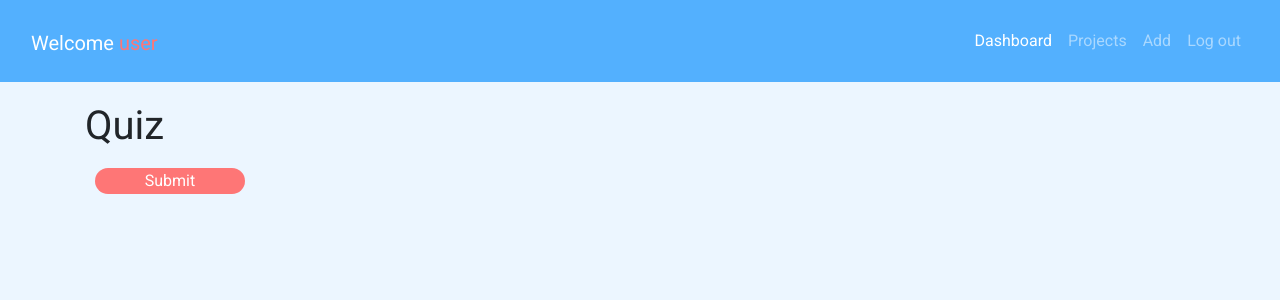
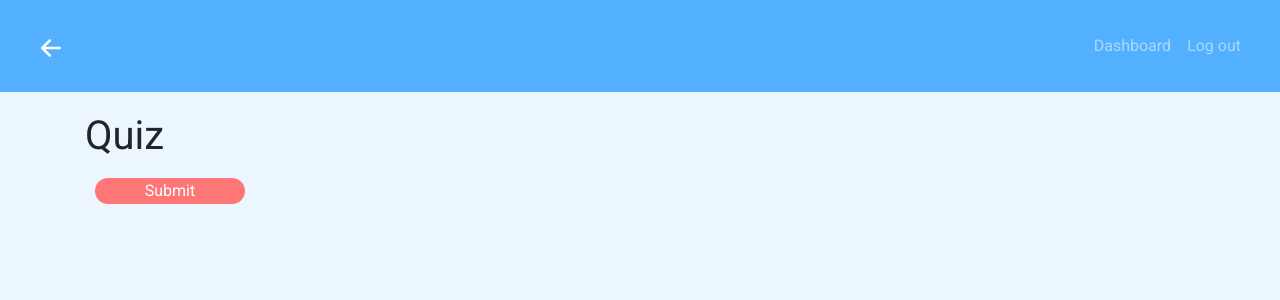
Before and after one commit to SalarHoushvand/QuizApp, a Flask app: page /post_quiz in a window 1280 px wide. Shown: the top 300 px of the page. Run offline with Flask 2, Linux system fonts and the light colour scheme; data that the repository does not hold is empty; some libraries are stand-ins or nearby versions.

Commit message:
updated links

```diff
--- a/app.py
+++ b/app.py
@@ -7,7 +7,6 @@ import requests
 from clarifai.errors import ApiError
 import uuid
 from datetime import date
-
 
 # APP
 app = Flask(__name__)
@@ -47,8 +46,8 @@ def index():
         user = mds.User(email=email, password=hashed_paswd)
         db.session.add(user)
         db.session.commit()
-        flash("registered successfully", 'success')
-        return  redirect(url_for('login'))
+
+        return redirect(url_for('login'))
         # return redirect(url_for("login"))
 
     return render_template("index.html", form=reg_form)
@@ -73,19 +72,17 @@ def login():
 @app.route("/logout", methods=['GET'])
 def logout():
     logout_user()
-    flash("you have logged out", 'success')
     return redirect(url_for('login'))
+
 
 # =====================================================================================================================
 
 
-
 @app.route("/pre_quiz", methods=['GET', 'POST'])
 def pre_quiz():
-
     if request.method == 'POST':
         question_num = request.form.get('questionNumber')
-        resp = requests.get('https://mathgen-api.herokuapp.com/union/'+question_num + '/11')
+        resp = requests.get('https://mathgen-api.herokuapp.com/union/' + question_num + '/11')
         if resp.status_code != 200:
             # This means something went wrong.
             raise ApiError('GET /tasks/ {}'.format(resp.status_code))
@@ -103,11 +100,10 @@ def pre_quiz():
         topic_json = topics.json()
         topics_list = list(topic_json['topics'].keys())
         # add_questions(questions, quiz_id)
-        return render_template("pre_quiz.html", topics= topics_list)
+        return render_template("pre_quiz.html", topics=topics_list)
 
 
-
-@app.route("/quiz", methods=['GET','POST'])
+@app.route("/quiz", methods=['GET', 'POST'])
 def quiz():
     quiz_id = request.args.get("quiz_id")
     user_object = mds.QuizJson.query.filter_by(quiz_id=quiz_id).first()
@@ -118,11 +114,11 @@ def quiz():
 
     # to calculate score
     question_num = len(questions)
-    point = 100/question_num
+    point = 100 / question_num
     score_int = 0
 
     if request.method == 'POST':
-        user_selections=[]
+        user_selections = []
         for i in questions:
             questionId = i['questionID']
             selected = int(request.form.get(questionId))
@@ -133,29 +129,15 @@ def quiz():
             else:
                 print('wrong')
         score = str(score_int)
-        quiz = mds.Scores(quiz_id=quiz_id, user_email=user_email, user_selections=user_selections, submit_date=submit_date, score=score)
+        quiz = mds.Scores(quiz_id=quiz_id, user_email=user_email, user_selections=user_selections,
+                          submit_date=submit_date, score=score)
         db.session.add(quiz)
         db.session.commit()
 
-        return render_template("post_quiz.html", quiz_id=quiz_id, questions = questions, user_selections=user_selections, submit_date=submit_date, user_email=user_email, score=score)
+        return render_template("post_quiz.html", quiz_id=quiz_id, questions=questions, user_selections=user_selections,
+                               submit_date=submit_date, user_email=user_email, score=score)
     else:
-        return render_template("quiz.html", quiz_id=quiz_id, questions = questions)
-
-
-
-
-
-
-
-
-
-
-
-
-
-
-
-
+        return render_template("quiz.html", quiz_id=quiz_id, questions=questions)
 
 
 # =====================================================================================================================
@@ -178,11 +160,6 @@ def quiz():
 #         #add_questions(questions, quiz_id)
 #
 #
-
-
-
-
-
 
 
 #
@@ -208,7 +185,7 @@ def quiz():
 #
 @app.route("/post_quiz", methods=['GET'])
 def post_quiz():
-    quiz_id='37264308e1ad11ea823f8c164545a35c'
+    quiz_id = '37264308e1ad11ea823f8c164545a35c'
 
     user_object = mds.Question.query.filter_by(quiz_id=quiz_id).all()
     questions = {}
@@ -220,27 +197,27 @@ def post_quiz():
         option4 = i.option4
         answer = i.answer
 
+        questions.update([
+            {
+                "answerSelectionType": "single",
+                "answers": [
+                    option1,
+                    option2,
+                    option3,
+                    option4
+                ],
+                "correctAnswer": answer,
+                "explanation": "",
+                "messageForCorrectAnswer": "Correct Answer",
+                "messageForIncorrectAnswer": "Incorrect Answer",
+                "point": "10",
+                "question": question,
+                "questionType": "text"
+            }
+        ])
 
-        questions.update([
-        {
-          "answerSelectionType": "single",
-          "answers": [
-           option1,
-            option2,
-            option3,
-           option4
-          ],
-          "correctAnswer": answer,
-          "explanation": "",
-          "messageForCorrectAnswer": "Correct Answer",
-          "messageForIncorrectAnswer": "Incorrect Answer",
-          "point": "10",
-          "question": question,
-          "questionType": "text"
-        }
-      ])
+    return render_template("quiz.html", questions=questions)
 
-    return render_template("quiz.html", questions = questions)
 
 # @app.route("/dashboard", methods=['POST','GET']):
 # def dashbaord():
--- a/static/stylesheets/style.css
+++ b/static/stylesheets/style.css
@@ -4,6 +4,14 @@
 body {
     background-color: #ECF6FF;
     font-family: 'Roboto', sans-serif;
+}
+
+.arrow {
+    color: white;
+}
+
+.arrow:hover {
+    color: white;
 }
 
 .login-container {
--- a/templates/index.html
+++ b/templates/index.html
@@ -22,11 +22,13 @@
                         {{ form.submit_button(class = 'register-btn') }}
 
                         <br>
-                        <button class="register-btn-white">Login</button>
+
                     </div>
+
 
                     {{ form.csrf_token }}
                 </form>
+                <a href="{{ url_for('login')}}"><button class="register-btn-white">Login</button></a>
 
             </div>
 
--- a/templates/login.html
+++ b/templates/login.html
@@ -25,8 +25,9 @@
                         {{ form.submit_button(class = 'register-btn') }}
                     </div>
                     {{ form.csrf_token }}
-                    <button class="register-btn-white">Create Account</button>
+
                 </form>
+                <a href="{{ url_for('index')}}"><button class="register-btn-white">Create Account</button></a>
 
             </div>
         </div>
--- a/templates/pre_quiz.html
+++ b/templates/pre_quiz.html
@@ -13,10 +13,8 @@
         </button>
         <div class="collapse navbar-collapse" id="navbarResponsive">
             <ul class="navbar-nav ml-auto">
-                <li class="nav-item active"><a class="nav-link" href="#">Dashboard</a></li>
-                <li class="nav-item"><a class="nav-link" href="#">Projects</a></li>
-                <li class="nav-item"><a class="nav-link" href="#">Add</a></li>
-                <li class="nav-item"><a class="nav-link" href="#">Log out</a></li>
+                <li class="nav-item active"><a class="nav-link" href="{{ url_for('pre_quiz')}}">Dashboard</a></li>
+                <li class="nav-item"><a class="nav-link" href="{{ url_for('logout')}}">Log out</a></li>
             </ul>
         </div>
     </div>
--- a/templates/quiz.html
+++ b/templates/quiz.html
@@ -8,16 +8,20 @@
 
 <nav class="navbar navbar-expand-md navbar-dark sticky-top">
     <div class="container-fluid">
-        <p class="navbar-welcome">Welcome <span style="color:#FE7676">user</span></p>
+        <p class="navbar-welcome"><a class="arrow" href="{{ url_for('pre_quiz')}}"><svg width=" 2em" height="2em"
+                    viewBox="0 0 16 16" class="bi bi-arrow-left-short" fill="currentColor"
+                    xmlns="http://www.w3.org/2000/svg">
+                    <path fill-rule="evenodd"
+                        d="M7.854 4.646a.5.5 0 0 1 0 .708L5.207 8l2.647 2.646a.5.5 0 0 1-.708.708l-3-3a.5.5 0 0 1 0-.708l3-3a.5.5 0 0 1 .708 0z" />
+                    <path fill-rule="evenodd" d="M4.5 8a.5.5 0 0 1 .5-.5h6.5a.5.5 0 0 1 0 1H5a.5.5 0 0 1-.5-.5z" />
+                </svg></a></p>
         <button class="navbar-toggler" type="button" data-toggle="collapse" data-target="#navbarResponsive">
             <span class="navbar-toggler-icon"></span>
         </button>
         <div class="collapse navbar-collapse" id="navbarResponsive">
             <ul class="navbar-nav ml-auto">
-                <li class="nav-item active"><a class="nav-link" href="#">Dashboard</a></li>
-                <li class="nav-item"><a class="nav-link" href="#">Projects</a></li>
-                <li class="nav-item"><a class="nav-link" href="#">Add</a></li>
-                <li class="nav-item"><a class="nav-link" href="#">Log out</a></li>
+                <li class="nav-item"><a class="nav-link" href="{{ url_for('pre_quiz')}}">Dashboard</a></li>
+                <li class="nav-item"><a class="nav-link" href="{{ url_for('logout')}}">Log out</a></li>
             </ul>
         </div>
     </div>
```
Also changed, not shown: templates/post_quiz.html (+9 -5 lines).
